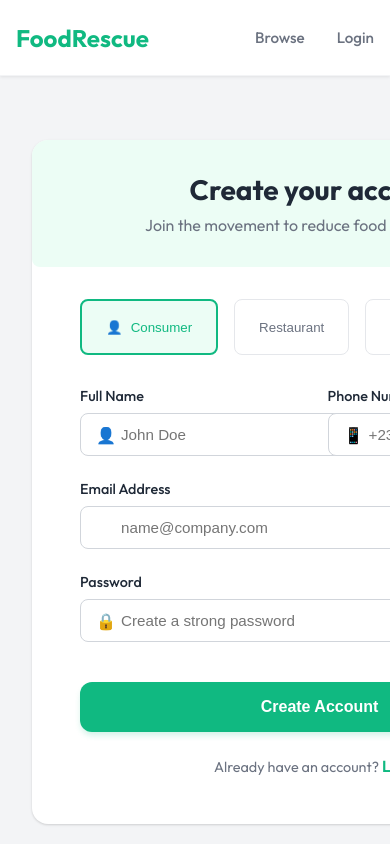
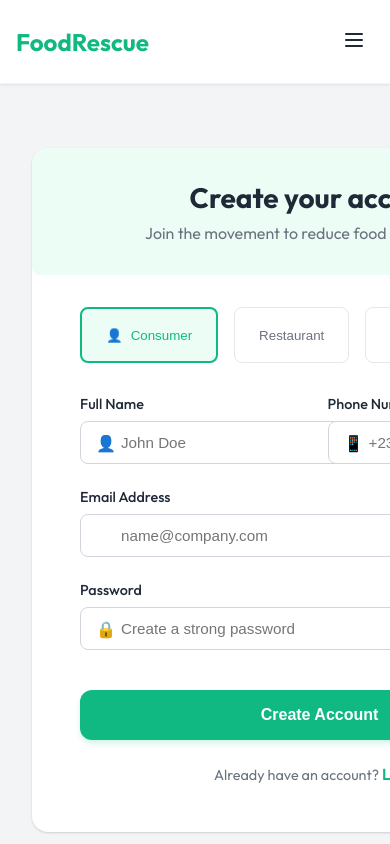
Before and after one commit to Over-knight/FoodRescue, a React (Create React App) app in the folder FoodRescue-Frontend/: page /signup in a window 390 px wide. Shown: the top 844 px of the page. Built offline with nearby package versions, Linux system fonts and the light colour scheme; no server answers; the HTML template or start-up script is replaced by a standard one.

Commit message:
Fix: allow draft

```diff
--- a/FoodRescue-Frontend/src/components/Icons.tsx
+++ b/FoodRescue-Frontend/src/components/Icons.tsx
@@ -106,4 +106,19 @@ export const Icons = {
             <path d="M17 19h4" />
         </svg>
     ),
+
+    Menu: ({ size = 20, color = 'currentColor', className = '' }: IconProps) => (
+        <svg width={size} height={size} viewBox="0 0 24 24" fill="none" stroke={color} strokeWidth="2" strokeLinecap="round" strokeLinejoin="round" className={className}>
+            <line x1="4" x2="20" y1="12" y2="12" />
+            <line x1="4" x2="20" y1="6" y2="6" />
+            <line x1="4" x2="20" y1="18" y2="18" />
+        </svg>
+    ),
+
+    X: ({ size = 20, color = 'currentColor', className = '' }: IconProps) => (
+        <svg width={size} height={size} viewBox="0 0 24 24" fill="none" stroke={color} strokeWidth="2" strokeLinecap="round" strokeLinejoin="round" className={className}>
+            <path d="M18 6 6 18" />
+            <path d="m6 6 12 12" />
+        </svg>
+    ),
 };
--- a/FoodRescue-Frontend/src/components/Layout.tsx
+++ b/FoodRescue-Frontend/src/components/Layout.tsx
@@ -1,22 +1,52 @@
-import React from 'react';
+import React, { useState } from 'react';
 import { Link, useLocation } from 'react-router-dom';
 import { useAuth } from '../context/AuthContext';
+import { Icons } from './Icons';
 
 export const Layout: React.FC<{ children: React.ReactNode }> = ({ children }) => {
     const location = useLocation();
     const { user, logout } = useAuth();
+    const [mobileMenuOpen, setMobileMenuOpen] = useState(false);
+
+    const toggleMobileMenu = () => {
+        setMobileMenuOpen(!mobileMenuOpen);
+    };
+
+    const closeMobileMenu = () => {
+        setMobileMenuOpen(false);
+    };
 
     return (
         <div style={{ minHeight: '100vh', display: 'flex', flexDirection: 'column' }}>
             <nav className="navbar">
                 <div className="container nav-content">
-                    <Link to="/" className="logo">
+                    <Link to="/" className="logo" onClick={closeMobileMenu}>
                         FoodRescue
                     </Link>
-                    <div className="nav-links">
+
+                    {/* Hamburger Icon - Mobile Only */}
+                    <button
+                        onClick={toggleMobileMenu}
+                        style={{
+                            display: 'none',
+                            background: 'none',
+                            border: 'none',
+                            cursor: 'pointer',
+                            padding: '0.5rem',
+                            color: 'var(--text-primary)'
+                        }}
+                        className="mobile-menu-toggle"
+                        aria-label="Toggle menu"
+                    >
+                        {mobileMenuOpen ? <Icons.X size={24} /> : <Icons.Menu size={24} />}
+                    </button>
+
+                    {/* Navigation Links */}
+                    <div className={`nav-links ${mobileMenuOpen ? 'mobile-open' : ''}`}>
                         <Link
                             to="/"
                             className={`nav-link ${location.pathname === '/' ? 'active' : ''}`}
+                            onClick={closeMobileMenu}
                         >
                             Browse
                         </Link>
@@ -26,12 +56,14 @@ export const Layout: React.FC<{ children: React.ReactNode }> = ({ children }) =>
                                 <Link
                                     to="/dashboard"
                                     className={`nav-link ${location.pathname === '/dashboard' ? 'active' : ''}`}
+                                    onClick={closeMobileMenu}
                                 >
                                     Dashboard
                                 </Link>
                                 <Link
                                     to="/analytics"
                                     className={`nav-link ${location.pathname === '/analytics' ? 'active' : ''}`}
+                                    onClick={closeMobileMenu}
                                 >
                                     Analytics
                                 </Link>
@@ -42,6 +74,7 @@ export const Layout: React.FC<{ children: React.ReactNode }> = ({ children }) =>
                             <Link
                                 to="/admin"
                                 className={`nav-link ${location.pathname === '/admin' ? 'active' : ''}`}
+                                onClick={closeMobileMenu}
                             >
                                 Admin Panel
                             </Link>
@@ -51,6 +84,7 @@ export const Layout: React.FC<{ children: React.ReactNode }> = ({ children }) =>
                             <Link
                                 to="/orders"
                                 className={`nav-link ${location.pathname === '/orders' ? 'active' : ''}`}
+                                onClick={closeMobileMenu}
                             >
                                 My Orders
                             </Link>
@@ -58,8 +92,12 @@ export const Layout: React.FC<{ children: React.ReactNode }> = ({ children }) =>
 
                         {user ? (
                             <button
-                                onClick={logout}
+                                onClick={() => {
+                                    logout();
+                                    closeMobileMenu();
+                                }}
                                 style={{ background: 'none', border: 'none', cursor: 'pointer', color: '#EF4444', fontWeight: 500, fontSize: '1rem' }}
+                                className="logout-btn"
                             >
                                 Logout
                             </button>
@@ -67,6 +105,7 @@ export const Layout: React.FC<{ children: React.ReactNode }> = ({ children }) =>
                             <Link
                                 to="/login"
                                 className={`nav-link ${location.pathname === '/login' ? 'active' : ''}`}
+                                onClick={closeMobileMenu}
                             >
                                 Login
                             </Link>
--- a/FoodRescue-Frontend/src/index.css
+++ b/FoodRescue-Frontend/src/index.css
@@ -171,3 +171,43 @@ body {
     flex-direction: row;
   }
 }
+
+/* Mobile Navigation */
+@media (max-width: 768px) {
+  .mobile-menu-toggle {
+    display: block !important;
+    z-index: 100;
+  }
+
+  .nav-links {
+    position: fixed;
+    top: 70px;
+    right: -100%;
+    width: 70%;
+    max-width: 300px;
+    height: calc(100vh - 70px);
+    background: white;
+    flex-direction: column;
+    align-items: flex-start;
+    padding: 2rem 1.5rem;
+    box-shadow: -2px 0 10px rgba(0, 0, 0, 0.1);
+    transition: right 0.3s ease-in-out;
+    gap: 1.5rem;
+  }
+
+  .nav-links.mobile-open {
+    right: 0;
+  }
+
+  .nav-link {
+    width: 100%;
+    padding: 0.75rem 0;
+    font-size: 1rem;
+  }
+
+  .logout-btn {
+    width: 100%;
+    text-align: left !important;
+    padding: 0.75rem 0 !important;
+  }
+}
```
